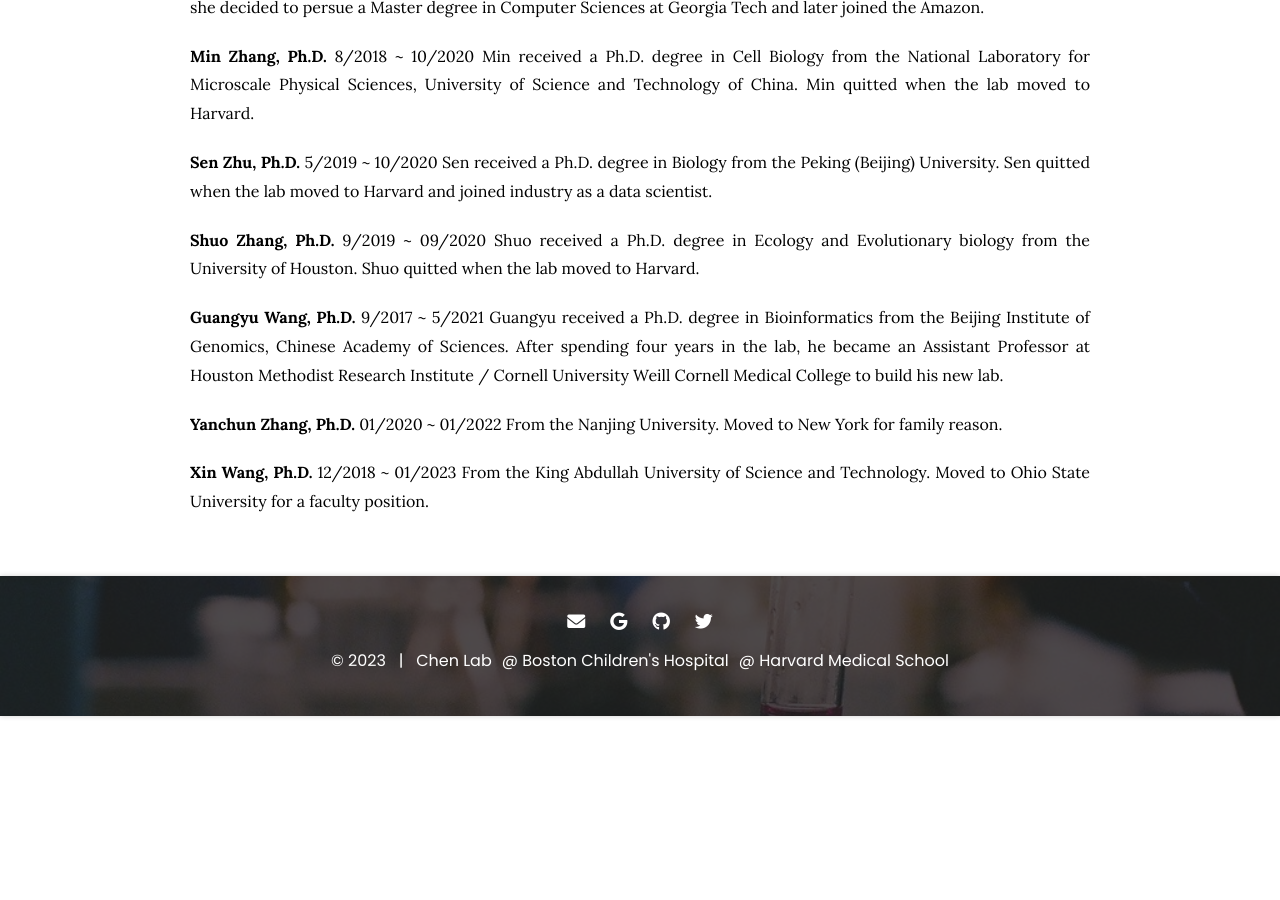
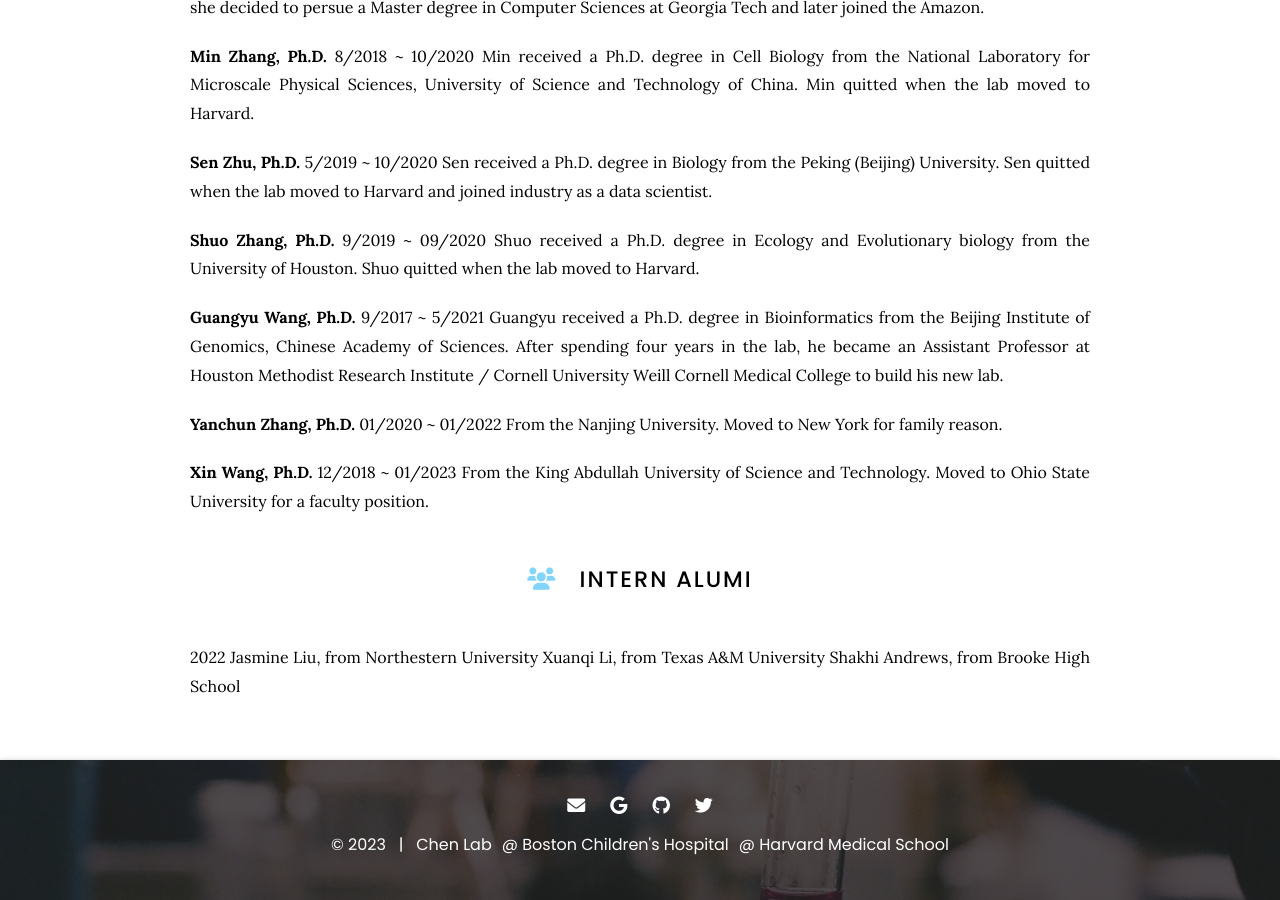
Before and after one commit to kaifuchenlab/kaifuchenlab.github.io, a Jekyll site: the page built from 2.team/index.md, in a window 1280 px wide and 900 px high, scrolled down 1535 px. Built offline with Jekyll 4.4.1, drawn with Linux system fonts in a browser that asks for light colours; before the commit the page ends 2251 px from its top, so only the background shows below that.

Commit message:
Update index.md

```diff
--- a/2.team/index.md
+++ b/2.team/index.md
@@ -83,3 +83,10 @@ From the Nanjing University. Moved to New York for family reason.
 **Xin Wang, Ph.D.**
 12/2018 ~ 01/2023
 From the King Abdullah University of Science and Technology. Moved to Ohio State University for a faculty position.
+
+
+# <i class="fas fa-users"></i>Intern Alumi
+2022
+Jasmine Liu, from Northestern University
+Xuanqi Li, from Texas A&M University
+Shakhi Andrews, from Brooke High School
```
